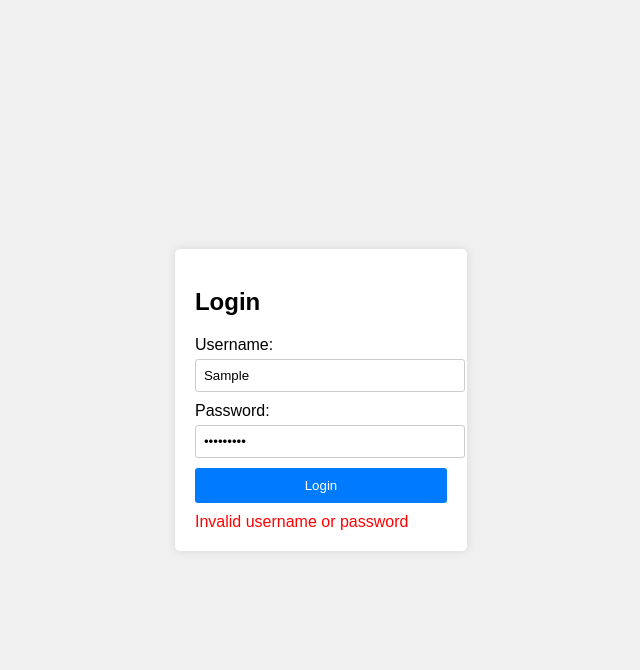
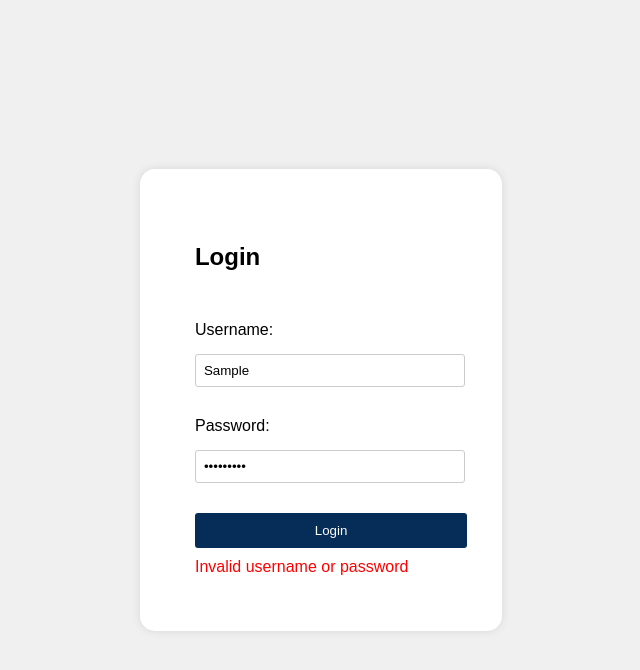
Before and after one commit to Deepakrameshkumar/grocerylist, a plain HTML site: page src/index.html in a window 1280 px wide. Both pictures are taken after typing "Sample", "Sample123" into the empty fields and a click on the button "Login". Shown: the whole page, without its empty margins (319-959 px from the left). Drawn offline with Linux system fonts and the light colour scheme.

Commit message:
login and redirect to main page

```diff
--- a/src/css/styles.css
+++ b/src/css/styles.css
@@ -10,32 +10,32 @@ body {
 
 .login-container {
     background-color: #fff;
-    padding: 20px;
-    border-radius: 5px;
+    padding: 55px;
+    border-radius: 15px;
     box-shadow: 0 0 10px rgba(0, 0, 0, 0.1);
 }
 
 h2 {
-    margin-bottom: 20px;
+    margin-bottom: 50px;
 }
 
 label {
     display: block;
-    margin-bottom: 5px;
+    margin-bottom: 15px;
 }
 
 input {
     width: 100%;
     padding: 8px;
-    margin-bottom: 10px;
+    margin-bottom: 30px;
     border: 1px solid #ccc;
     border-radius: 3px;
 }
 
 button {
-    width: 100%;
+    width: 108%;
     padding: 10px;
-    background-color: #007BFF;
+    background-color: #052d57;
     color: #fff;
     border: none;
     border-radius: 3px;
@@ -43,7 +43,7 @@ button {
 }
 
 button:hover {
-    background-color: #0056b3;
+    background-color: #011122;
 }
 
 #error-message {
--- a/src/index.html
+++ b/src/index.html
@@ -8,7 +8,7 @@
 </head>
 <body>
     <div class="login-container">
-        <h2>Login</h2>
+        <h2>Login</h2> <!--change heading here-->
         <form id="loginForm">
             <label for="username">Username:</label>
             <input type="text" id="username" name="username" required>
--- a/src/js/scripts.js
+++ b/src/js/scripts.js
@@ -6,9 +6,9 @@ document.getElementById('loginForm').addEventListener('submit', function(event)
     const errorMessage = document.getElementById('error-message');
 
     // Simple authentication logic (for demonstration purposes only)
-    if (username === 'admin' && password === 'password') {
-        alert('Login successful!');
-        errorMessage.textContent = '';
+    if (username === 'deepak' && password === 'prinaldi') {
+        // Redirect to the dashboard page
+        window.location.href = 'dashboard.html';
     } else {
         errorMessage.textContent = 'Invalid username or password';
     }
```
Also changed, not shown: src/dashboard.html (added, +15 -0 lines).
